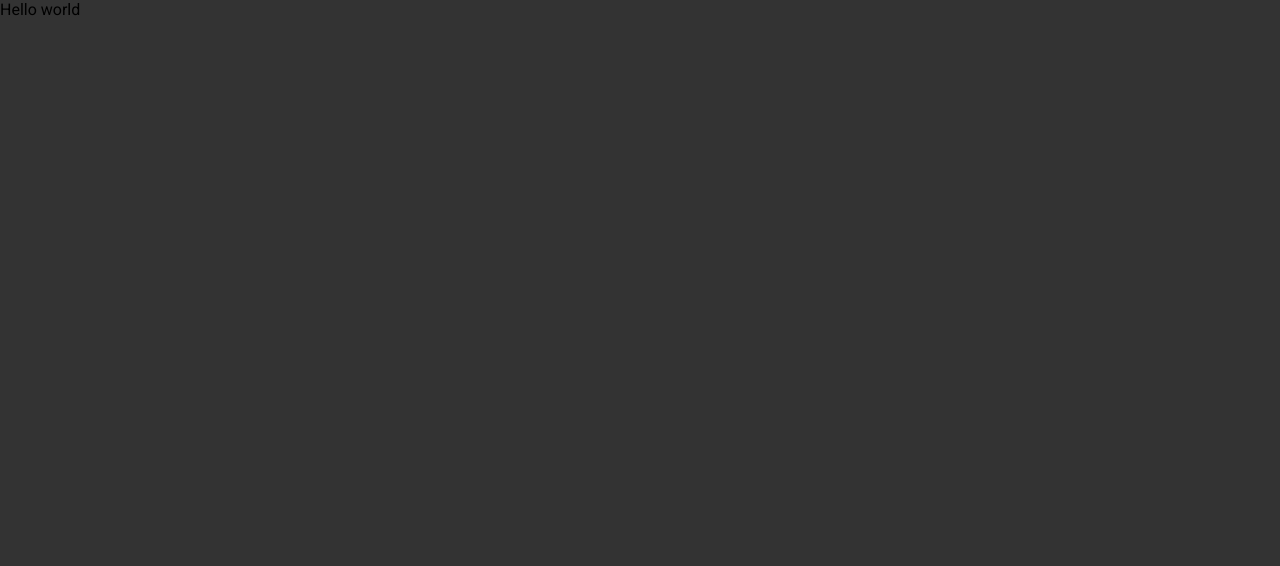
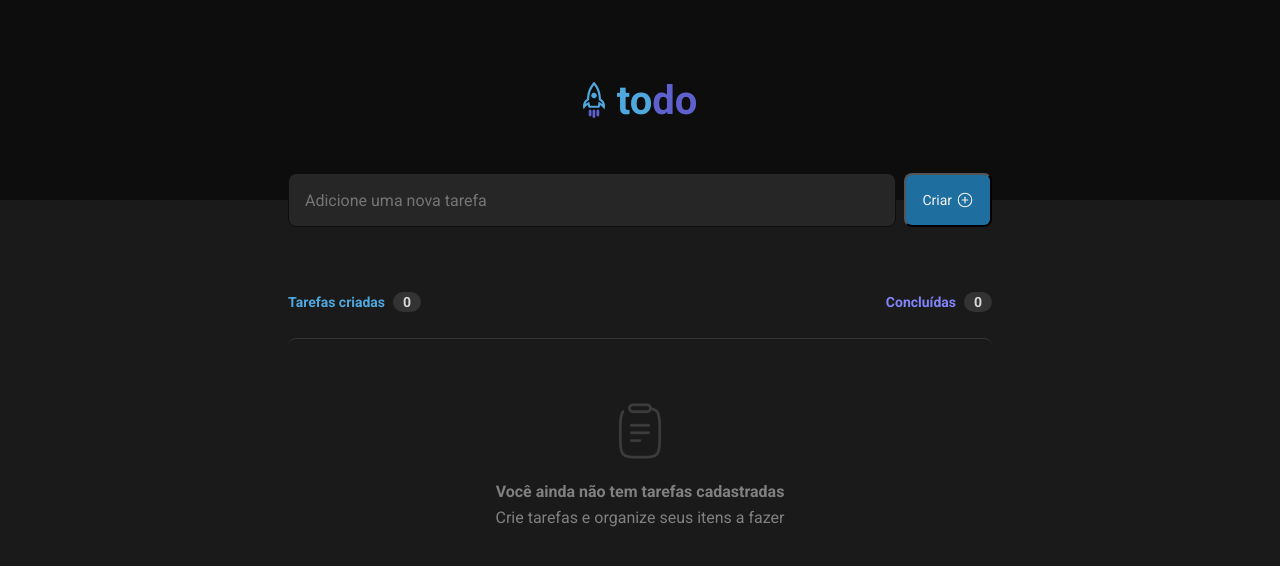
Before and after one commit to matheuslima99/todo-list_react-ts, a React (Vite) app: page / in a window 1280 px wide. Shown: the top 566 px of the page. Built offline with nearby package versions, Linux system fonts and the light colour scheme.

Commit message:
created empty list component

```diff
--- a/package.json
+++ b/package.json
@@ -9,6 +9,7 @@
     "preview": "vite preview"
   },
   "dependencies": {
+    "phosphor-react": "^1.4.1",
     "react": "^18.2.0",
     "react-dom": "^18.2.0"
   },
--- /dev/null
+++ b/src/App.module.css
@@ -0,0 +1,81 @@
+.main {
+  max-width: 46rem;
+  margin: 0 auto 2rem;
+  padding: 0 1rem;
+}
+
+.newTaskForm {
+  height: 54px;
+  margin-top: calc(-1.688rem);
+
+  display: flex;
+  align-items: center;
+  justify-content: center;
+
+  gap: 0.5rem;
+}
+
+.newTaskForm input {
+  height: 100%;
+  background: var(--gray-500);
+  color: var(--gray-100);
+  border-radius: 8px;
+  border: 1px solid var(--gray-700);
+  padding: 1rem;
+
+  flex: 1;
+}
+
+.newTaskForm button {
+  height: 100%;
+  background: var(--blue-500);
+  color: var(--gray-100);
+  border-radius: 8px;
+  padding: 1rem;
+  line-height: 0;
+  font-size: 0.875rem;
+  cursor: pointer;
+
+  display: flex;
+  align-items: center;
+  justify-content: center;
+
+  gap: 0.25rem;
+}
+
+.wrapper {
+  margin-top: 4rem;
+}
+
+.wrapper header {
+  display: flex;
+  align-items: center;
+  justify-content: space-between;
+}
+
+.infoTasks {
+  display: flex;
+  align-items: center;
+
+  gap: 0.5rem
+}
+
+.infoTasks strong {
+  color: var(--blue-300);
+  font-size: 0.875rem;
+  line-height: 1.6;
+}
+
+.infoTasks span {
+  font-size: 0.875rem;
+  font-weight: bold;
+  padding: 0.125rem 0.625rem;
+  background: var(--gray-400);
+  color: var(--gray-200);
+  border-radius: 999px;
+}
+
+.todoList {
+
+  margin-top: 1.563rem;
+}
--- a/src/App.tsx
+++ b/src/App.tsx
@@ -1,5 +1,44 @@
 import "./global.css";
+import styles from "./App.module.css";
+
+import { PlusCircle } from "phosphor-react";
+
+import { Header } from "./components/Header";
+import { EmptyList } from "./components/EmptyList";
 
 export function App() {
-  return <div>Hello world</div>;
+  return (
+    <div>
+      <Header />
+
+      <main className={styles.main}>
+        <form className={styles.newTaskForm}>
+          <input name="newTask" placeholder="Adicione uma nova tarefa" />
+
+          <button>
+            Criar
+            <PlusCircle size={18} />
+          </button>
+        </form>
+
+        <section className={styles.wrapper}>
+          <header>
+            <div className={styles.infoTasks}>
+              <strong>Tarefas criadas</strong>
+              <span>0</span>
+            </div>
+
+            <div className={styles.infoTasks}>
+              <strong style={{ color: " #8284fa" }}>Concluídas</strong>
+              <span>0</span>
+            </div>
+          </header>
+
+          <div className={styles.todoList}>
+            <EmptyList />
+          </div>
+        </section>
+      </main>
+    </div>
+  );
 }
--- /dev/null
+++ b/src/components/EmptyList.module.css
@@ -0,0 +1,22 @@
+.wrapper {
+  border-top: 1px solid var(--gray-400);
+  border-radius: 8px;
+  padding: 4rem 1.5rem;
+  text-align: center;
+}
+
+.infoArea {
+  margin-top: 1rem;
+}
+
+.infoArea strong {
+  display: block;
+  color: var(--gray-300);
+  line-height: 1.6;
+}
+
+.infoArea span {
+  display: block;
+  color: var(--gray-300);
+  line-height: 1.6;
+}
--- /dev/null
+++ b/src/components/EmptyList.tsx
@@ -0,0 +1,14 @@
+import styles from "./EmptyList.module.css";
+import clipboard from "../assets/clipboard.svg";
+
+export function EmptyList() {
+  return (
+    <div className={styles.wrapper}>
+      <img src={clipboard} />
+      <div className={styles.infoArea} >
+        <strong>Você ainda não tem tarefas cadastradas</strong>
+        <span>Crie tarefas e organize seus itens a fazer</span>
+      </div>
+    </div>
+  );
+}
--- /dev/null
+++ b/src/components/Header.module.css
@@ -0,0 +1,19 @@
+.header {
+  height: 200px;
+  background: var(--gray-700);
+
+  display: flex;
+  align-items: center;
+  justify-content: center;
+
+  gap: 0.75rem
+}
+
+.header h1 {
+  font-size: 2.5rem;
+  color: var(--blue-300);
+}
+
+.header h1 span {
+  color: var(--purple-500);
+}
--- /dev/null
+++ b/src/components/Header.tsx
@@ -0,0 +1,14 @@
+import styles from "./Header.module.css";
+
+import rocketLogo from "../assets/rocket-logo.svg";
+
+export function Header() {
+  return (
+    <header className={styles.header}>
+      <img src={rocketLogo} alt="Logotipo de um foguete" />
+      <h1>
+        to<span>do</span>
+      </h1>
+    </header>
+  );
+}
--- a/src/global.css
+++ b/src/global.css
@@ -23,7 +23,7 @@
 }
 
 body {
-  background: var(--gray-400);
+  background: var(--gray-600);
   --webkit-font-smoothing: antialiased;
 }
 
```
Also changed, not shown: src/assets/clipboard.svg (added), 1 other file (tests, documents, lock files or other folders).
